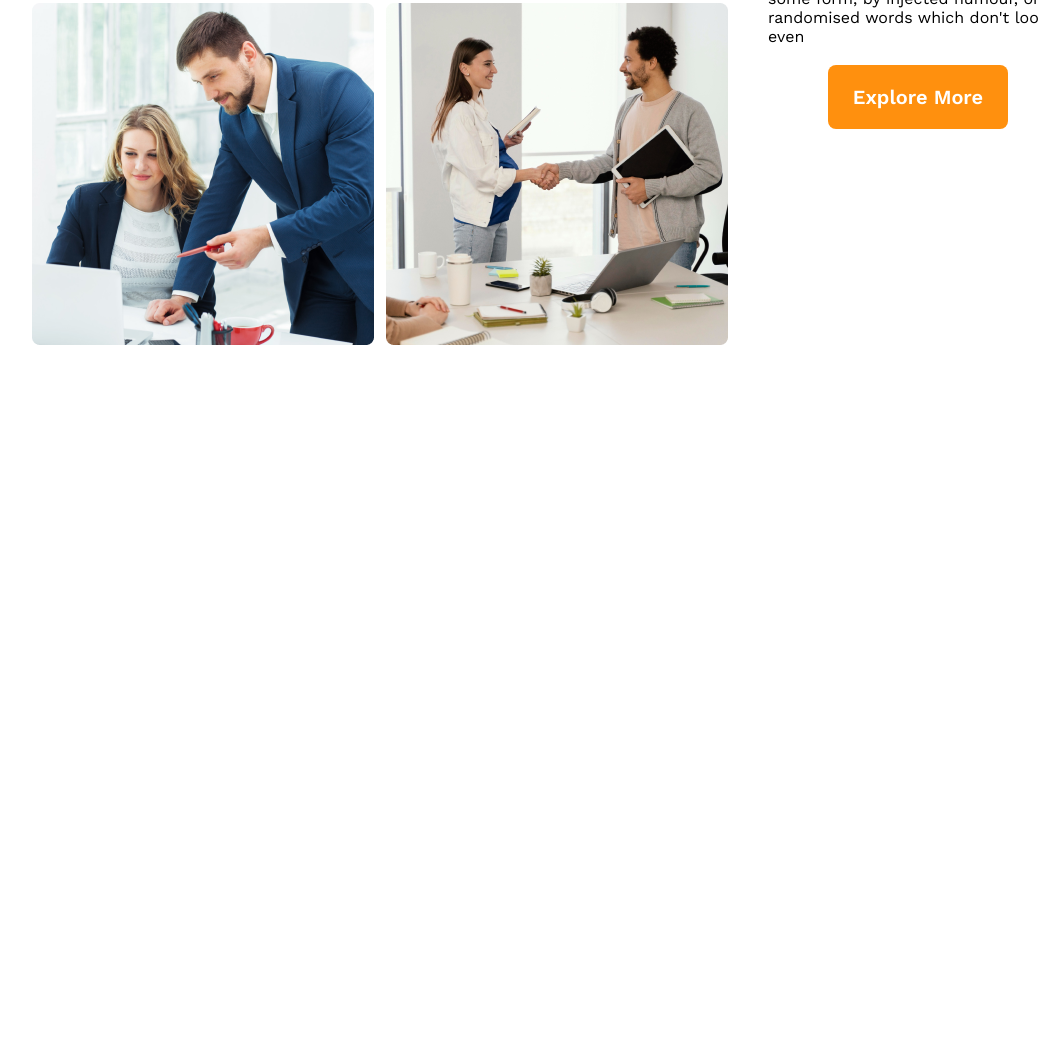
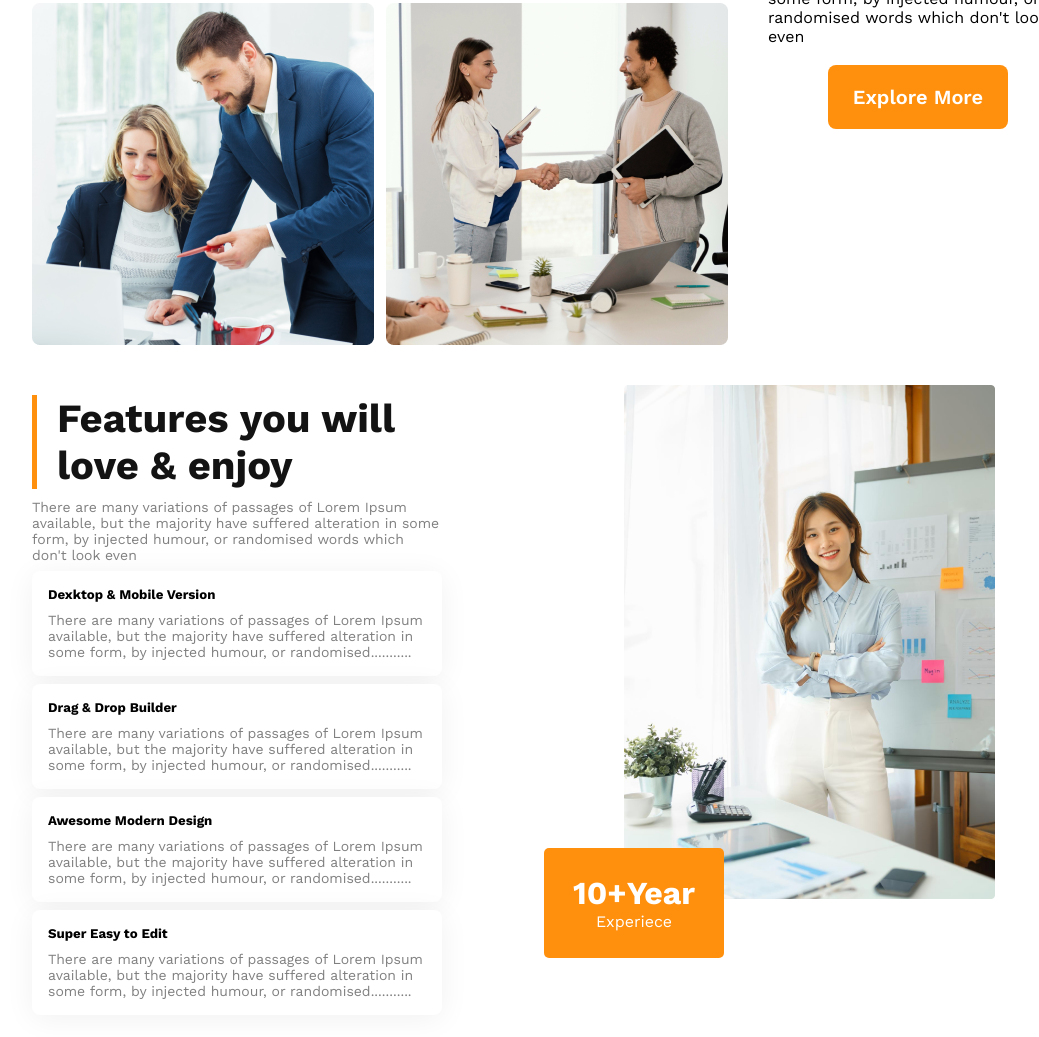
Before and after one commit to Rashed-09/architects-project, a plain HTML site: page index.html in a window 1280 px wide. Shown: the part 1425-2462 px from the top of the page, without its empty margins (96-1135 px from the left). Before the commit the page ends 1810 px from the top, so only its background shows below. Drawn offline with nearby package versions, Linux system fonts and the light colour scheme.

Commit message:
finished Fetures Part

```diff
--- a/index.html
+++ b/index.html
@@ -49,5 +49,38 @@
             </div>
         </div>
     </div>
+    <div class="fetures-container">
+        <div class="fetures-text">
+            <div class="fetures-text1">
+                <h2>Features you will love & enjoy</h2>
+                <p>There are many variations of passages of Lorem Ipsum available, but the majority have suffered alteration in some form, by injected humour, or randomised words which don't look even</p>
+            </div>
+            <div class="fetures-text2">
+                <h5>Dexktop & Mobile Version</h5>
+                <p>There are many variations of passages of Lorem Ipsum available, but the majority have suffered alteration in some form, by injected humour, or randomised...........</p>
+            </div>
+            <div class="fetures-text2">
+                <h5>Drag & Drop Builder</h5>
+                <p>There are many variations of passages of Lorem Ipsum available, but the majority have suffered alteration in some form, by injected humour, or randomised...........</p>
+            </div>
+            <div class="fetures-text2">
+                <h5>Awesome Modern Design</h5>
+                <p>There are many variations of passages of Lorem Ipsum available, but the majority have suffered alteration in some form, by injected humour, or randomised...........</p>
+            </div>
+            <div class="fetures-text2">
+                <h5>Super Easy to Edit</h5>
+                <p>There are many variations of passages of Lorem Ipsum available, but the majority have suffered alteration in some form, by injected humour, or randomised...........</p>
+            </div>
+        </div>
+        <div class="fetures-img">
+            <div class="fetures-img1">
+                <img src="images/architect.png" alt="">
+                <div class="ten-year">
+                    <h1>10+Year</h1>
+                    <p>Experiece</p>
+                </div>
+            </div>
+        </div>
+    </div>
 </body>
 </html>
--- a/style.css
+++ b/style.css
@@ -7,9 +7,10 @@
     font-family: 'Work Sans', sans-serif;
 }
 .container{
-    width: 100%;
+    /* width: 100%; */
     background: rgba(255, 144, 14, 0.10);
     padding: 10px;
+    /* margin:0 auto; */
 }
         /* This is header section  */
 .g3-architects{
@@ -109,3 +110,67 @@ nav > h3{
 .tomato{
     color: #FF900E;
 }
+
+/* fetures container  */
+
+.fetures-container{
+    display: flex;
+    width: 80%;
+    margin: 30px auto;
+}
+.fetures-text{
+    width: 50%;
+    padding: 10px 0;
+}
+.fetures-img1>img{
+    width: 88%;
+    padding-left: 80px ;
+}
+.fetures-img{
+    width: 50%;
+}
+.fetures-text1{
+    width: 80%;
+
+    /* height: 7%; */
+}
+.fetures-text1 h2{
+    color: var(--Dark-01, #131313);
+    font-size: 40px;
+    font-weight: 700;
+    border-left: 5px solid #FF900E;
+    padding-left: 20px;
+
+}
+.fetures-text1 p{
+    color: gray;
+    font-size: 14px;
+    margin-top: 10px;
+}
+.fetures-text2{
+    border-radius: 8px;
+    background: #FFF;
+    box-shadow: 0px 4px 30px 0px rgba(0, 0, 0, 0.06);
+    width: 80%;
+    margin: 8px 0;
+    padding: 16px;
+}
+.fetures-text2 p{
+    color: gray;
+    font-size: 14px;
+    margin-top: 10px;
+}
+.ten-year{
+    display: flex;
+    flex-direction: column;
+    justify-content: center;
+    align-items: center;
+    width: 180px;
+    position: relative;
+    top: -55px;
+    height: 110px;
+    background-color: #FF900E;
+    color: white;
+    border-radius: 5px;
+
+}
```
